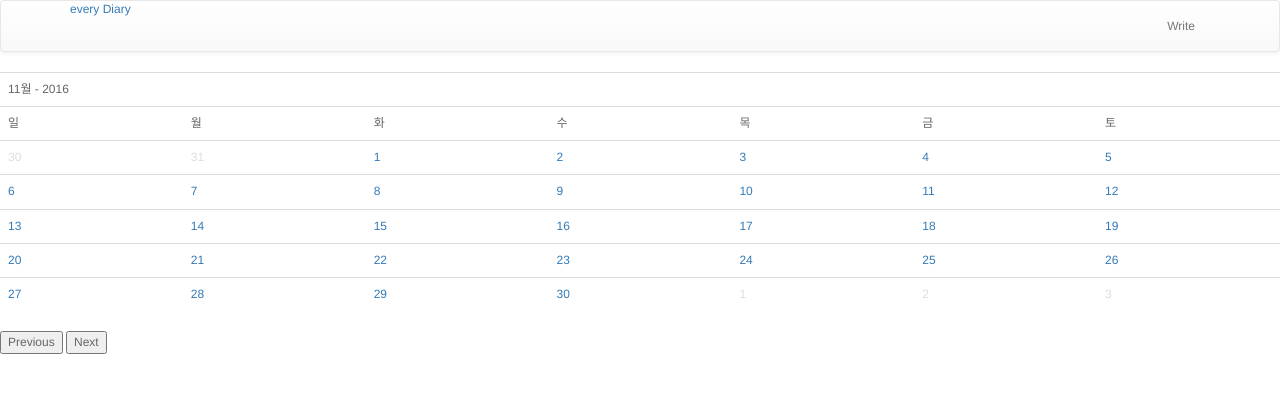
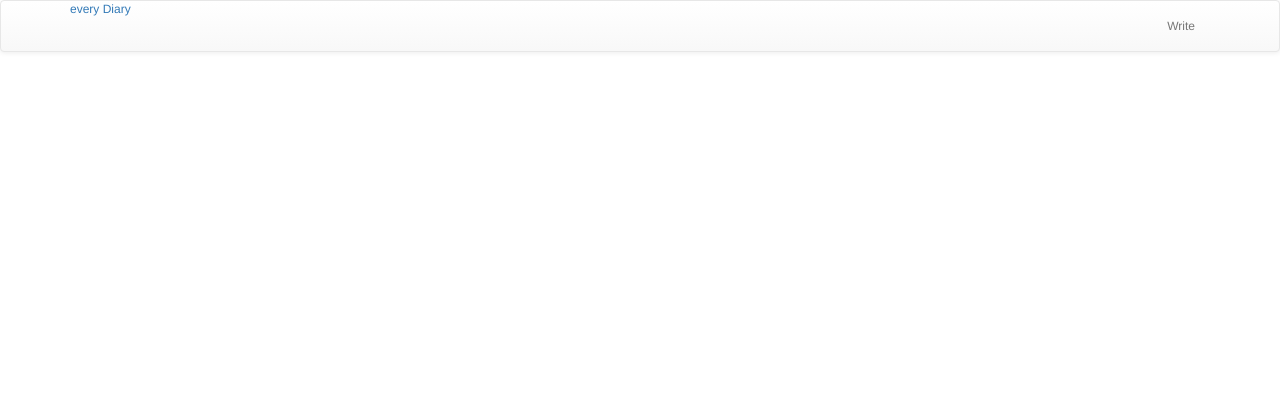
Before and after one commit to YongPilMoon/myDiary, a Django app: page /diary/calendar/ in a window 1280 px wide. Shown: the top 393 px of the page. Run offline with Django 3.2, Linux system fonts and the light colour scheme; style sheets or scripts are compiled from the project's sources; some libraries are stand-ins or nearby versions.

Commit message:
Remove calendar js

```diff
--- a/diarySitePrj/diary/forms.py
+++ b/diarySitePrj/diary/forms.py
@@ -11,4 +11,4 @@ class DiaryForm(forms.ModelForm):
             'content': forms.Textarea(attrs={'class': 'form-control'}),
             'written_date': forms.SelectDateWidget(
             ),
-        }
+            }
--- a/diarySitePrj/diary/views/diary.py
+++ b/diarySitePrj/diary/views/diary.py
@@ -21,10 +21,10 @@ def diary_add(request):
             diary = form.save(commit=False)
             diary.author = user
             diary.save()
-            return HttpResponse("diary detail")
+            return redirect('diary:diary_calendars')
     else:
         form = DiaryForm()
-        return render(request, 'diary/diary_add.html', {'form':form})
+        return render(request, 'diary/diary_add.html', {'form': form})
 
 
 def diary_calendar(request):
@@ -35,7 +35,7 @@ def diary_calendar(request):
 
 
 def calendar_detail(request, year, month, day):
-    selected_date = datetime.strptime(year+month+day,'%Y%m%d').date()
+    selected_date = datetime.strptime(year+month+day, '%Y%m%d').date()
     diary_query = Diary.objects.filter(written_date=selected_date)
 
     if diary_query.exists():
--- /dev/null
+++ b/diarySitePrj/static/js/base.js
@@ -0,0 +1,33 @@
+/**
+ * Created by nick on 16. 10. 28.
+ */
+// using jQuery
+function getCookie(name) {
+    var cookieValue = null;
+    if (document.cookie && document.cookie !== '') {
+        var cookies = document.cookie.split(';');
+        for (var i = 0; i < cookies.length; i++) {
+            var cookie = jQuery.trim(cookies[i]);
+            // Does this cookie string begin with the name we want?
+            if (cookie.substring(0, name.length + 1) === (name + '=')) {
+                cookieValue = decodeURIComponent(cookie.substring(name.length + 1));
+                break;
+            }
+        }
+    }
+    return cookieValue;
+}
+var csrftoken = getCookie('csrftoken');
+
+function csrfSafeMethod(method) {
+    // these HTTP methods do not require CSRF protection
+    return (/^(GET|HEAD|OPTIONS|TRACE)$/.test(method));
+}
+
+$.ajaxSetup({
+    beforeSend: function(xhr, settings) {
+        if (!csrfSafeMethod(settings.type) && !this.crossDomain) {
+            xhr.setRequestHeader("X-CSRFToken", csrftoken);
+        }
+    }
+});
--- a/diarySitePrj/static/js/calendar.js
+++ /dev/null
@@ -1,161 +0,0 @@
-var Calendar = function(divId) {
-
-    //Store div id
-    this.divId = divId;
-
-    // Days of week, starting on Sunday
-    this.DaysOfWeek = [
-        '일',
-        '월',
-        '화',
-        '수',
-        '목',
-        '금',
-        '토'
-    ];
-
-    // Months, stating on January
-    this.Months = ['1월', '2월', '3월', '4월', '5월', '6월', '7월', '8월', '9월', '10월', '11월', '12월' ];
-
-    // Set the current month, year
-    var d = new Date();
-    this.CurrentMonth = d.getMonth();
-    this.CurrentYear = d.getFullYear();
-
-};
-
-// Goes to next month
-Calendar.prototype.nextMonth = function() {
-    if ( this.CurrentMonth == 11 ) {
-        this.CurrentMonth = 0;
-        this.CurrentYear = this.CurrentYear + 1;
-    }
-    else {
-        this.CurrentMonth = this.CurrentMonth + 1;
-    }
-    this.showCurrent();
-};
-
-// Goes to previous month
-Calendar.prototype.previousMonth = function() {
-    if ( this.CurrentMonth == 0 ) {
-        this.CurrentMonth = 11;
-        this.CurrentYear = this.CurrentYear - 1;
-    }
-    else {
-        this.CurrentMonth = this.CurrentMonth - 1;
-    }
-    this.showCurrent();
-};
-
-// Show current month
-Calendar.prototype.showCurrent = function() {
-    this.showMonth(this.CurrentYear, this.CurrentMonth);
-};
-
-// Show month (year, month)
-Calendar.prototype.showMonth = function(y, m) {
-
-    var d = new Date()
-        // First day of the week in the selected month
-        , firstDayOfMonth = new Date(y, m, 1).getDay()
-        // Last day of the selected month
-        , lastDateOfMonth =  new Date(y, m+1, 0).getDate()
-        // Last day of the previous month
-        , lastDayOfLastMonth = m == 0 ? new Date(y-1, 11, 0).getDate() : new Date(y, m, 0).getDate();
-
-    var html = '<table class="table">';
-
-    // Write selected month and year
-    html += '<tr><td colspan="7">' + this.Months[m] + ' - ' + y + '</td></tr>';
-
-    // Write the header of the days of the week
-    html += '<tr>';
-    for(var i=0; i < this.DaysOfWeek.length;i++) {
-        html += '<td>' + this.DaysOfWeek[i] + '</td>';
-    }
-    html += '</tr>';
-
-    // Write the days
-    var i=1;
-    var format_m;
-    var format_d;
-    var temp_m;
-    do {
-
-        var row = new Date(y, m, i).getDay();
-
-        // If Sunday, start new row
-        if (row == 0) {
-            html += '<tr>';
-        }
-        // If not Sunday but first day of the month
-        // it will write the last days from the previous month
-        else if (i == 1) {
-            html += '<tr>';
-            var k = lastDayOfLastMonth - firstDayOfMonth + 1;
-            for (var j = 0; j < firstDayOfMonth; j++) {
-                html += '<td class="not-current">' + k + '</td>';
-                k++;
-            }
-        }
-
-
-        // Write the current day in the loop
-        temp_m = m + 1
-        if (temp_m < 10)
-            format_m = "0" + temp_m;
-        else
-            format_m = temp_m
-
-        if (i < 10)
-            format_d = "0" + i;
-        else
-            format_d = i
-
-        html += '<td>' + '<a href=' + y + '/' + format_m + '/' + format_d + '>' + i + '</a>' + '</td>';
-
-        // If Saturday, closes the row
-        if (row == 6) {
-            html += '</tr>';
-        }
-        // If not Saturday, but last day of the selected month
-        // it will write the next few days from the next month
-        else if (i == lastDateOfMonth) {
-            var k = 1;
-            for (row; row < 6; row++) {
-                html += '<td class="not-current">' + k + '</td>';
-                k++;
-            }
-        }
-
-        i++;
-    } while (i <= lastDateOfMonth);
-
-    // Closes table
-    html += '</table>';
-
-    // Write HTML to the div
-    document.getElementById(this.divId).innerHTML = html;
-};
-
-// On Load of the window
-window.onload = function() {
-
-    // Start calendar
-    var c = new Calendar("divCalendar");
-    c.showCurrent();
-
-    // Bind next and previous button clicks
-    getId('btnNext').onclick = function() {
-        c.nextMonth();
-    };
-    getId('btnPrev').onclick = function() {
-        c.previousMonth();
-    };
-}
-
-// Get element by id
-function getId(id) {
-    return document.getElementById(id);
-		}
--- a/diarySitePrj/templates/common/base.html
+++ b/diarySitePrj/templates/common/base.html
@@ -21,9 +21,8 @@
     <!-- Bootstrap JS -->
     <script src="{% static 'bootstrap/js/bootstrap.min.js' %}"></script>
 
-
-    <!-- Calendar JS -->
-    <script src="{% static 'js/calendar.js' %}"></script>
+    <!-- Custom JS -->
+    <script src="{% static 'js/base.js' %}"></script>
 
     <!-- Custom CSS -->
     <link rel="stylesheet" href="{% static 'css/common.min.css' %}">
--- a/diarySitePrj/templates/diary/diary_calendar.html
+++ b/diarySitePrj/templates/diary/diary_calendar.html
@@ -1,7 +1,4 @@
 {% extends 'common/base.html' %}
 
 {% block content %}
-	<div id="divCalendar"></div>
-	<button id="btnPrev" type="button">Previous</button>
-	<button id="btnNext" type="button">Next</button>
 {% endblock %}
```
Also changed, not shown: diarySitePrj/templates/diary/diary_add.html (+7 -2 lines).
